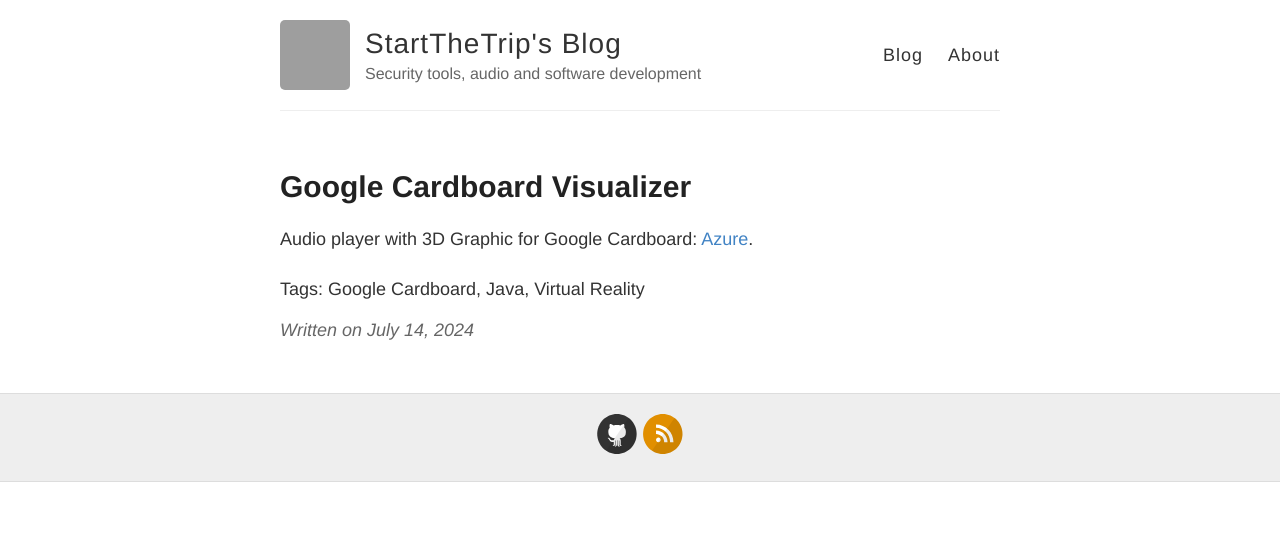
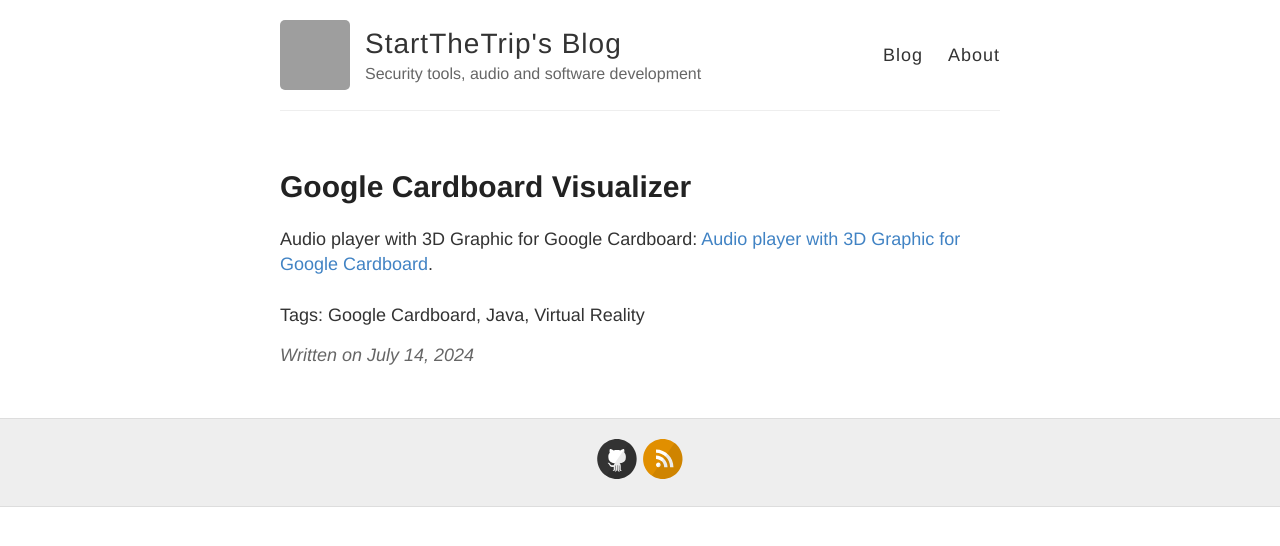
Before and after one commit to StartTheTrip/startthetrip.github.io, a Jekyll site: the page built from _posts/2024-7-14-GoogleCardboardAudioGraphic.md, in a window 1280 px wide. Shown: the top 546 px of the page. Built offline with Jekyll 4.4.1, drawn with Linux system fonts in a browser that asks for light colours; grey boxes are pictures that could not be loaded.

```diff
--- a/_posts/2024-7-14-GoogleCardboardAudioGraphic.md
+++ b/_posts/2024-7-14-GoogleCardboardAudioGraphic.md
@@ -7,5 +7,5 @@ tags:
 - Virtual Reality
 ---
 
-Audio player with 3D Graphic for Google Cardboard: <a href="https://github.com/StartTheTrip/Android-Cardboard-Audio-Graphics-Display/">Azure</a>.<br><br>
+Audio player with 3D Graphic for Google Cardboard: <a href="https://github.com/StartTheTrip/Android-Cardboard-Audio-Graphics-Display/">Audio player with 3D Graphic for Google Cardboard</a>.<br><br>
 Tags: Google Cardboard, Java, Virtual Reality
```
